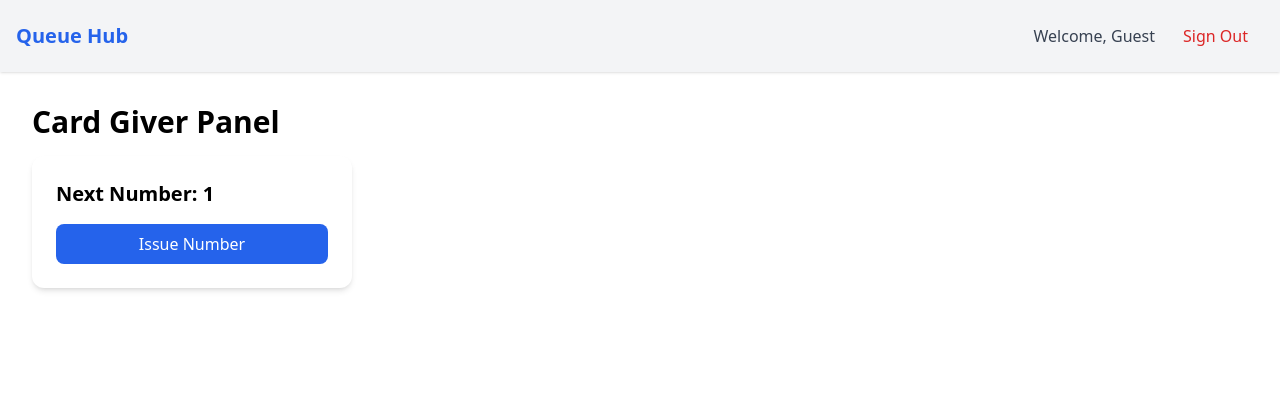
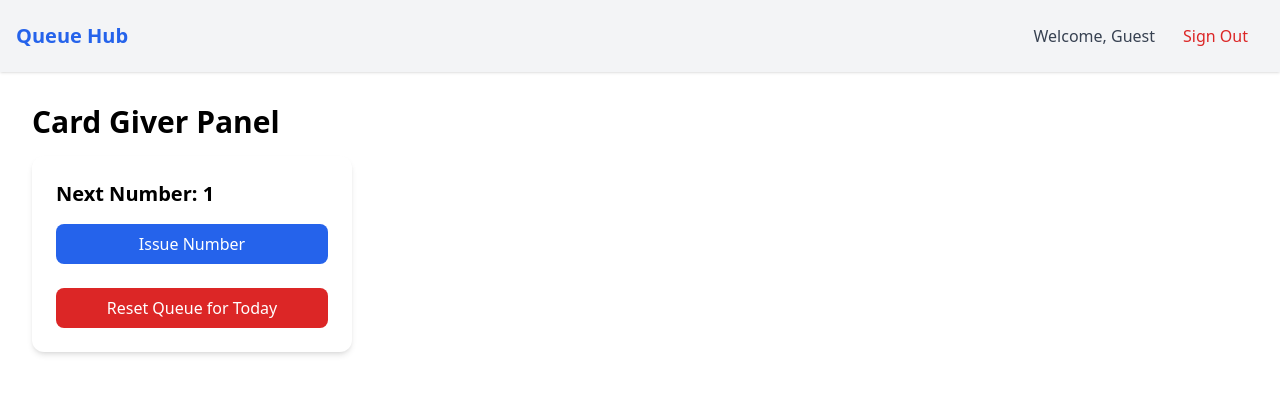
Before and after one commit to Nosafrontdev/QueueHubManager, a React (Vite) app in the folder QueueHubManager/: page /CardGiver in a window 1280 px wide. Shown: the top 394 px of the page. Built offline with nearby package versions, Linux system fonts and the light colour scheme; no server answers; the database is empty; sample sign-in values are in the browser's storage.

Commit message:
added the reset button to card giver page

```diff
--- a/QueueHubManager/src/components/Cardgiver.jsx
+++ b/QueueHubManager/src/components/Cardgiver.jsx
@@ -1,47 +1,91 @@
-import {useEffect, useState} from 'react';
-import { db } from '../firebase';
-import { collection, addDoc, serverTimestamp,getDocs, query, orderBy } from 'firebase/firestore';
-
+import { useEffect, useState } from "react";
+import { db } from "../firebase";
+import {
+  collection,
+  addDoc,
+  serverTimestamp,
+  getDocs,
+  query,
+  orderBy,
+  writeBatch,
+} from "firebase/firestore";
 
 function Cardgiver() {
-
   const [nextNumber, setNextNumber] = useState(1);
   const [loading, setLoading] = useState(true);
+  const [resetLoading, setResetLoading] = useState(false);
 
-    useEffect (() => {
+  // -----------------------------
+  // Load last queue number
+  // -----------------------------
+  useEffect(() => {
     const fetchLastQueueNumber = async () => {
-            const q = query(collection (db, 'queue'), orderBy('number', 'desc'));
+      const q = query(collection(db, "queue"), orderBy("number", "desc"));
       const snap = await getDocs(q);
 
-             if (!snap.empty){
+      if (!snap.empty) {
         const highest = snap.docs[0].data().number;
-                setNextNumber(highest+1);
+        setNextNumber(highest + 1);
       }
       setLoading(false);
+    };
 
-        };
     fetchLastQueueNumber();
-
   }, []);
 
-    const issueNumber = async() => {
-        try{
-            await addDoc(collection(db, 'queue'), {
+  // -----------------------------
+  // Issue new patient number
+  // -----------------------------
+  const issueNumber = async () => {
+    try {
+      await addDoc(collection(db, "queue"), {
         number: nextNumber,
         createdAt: serverTimestamp(),
         served: false,
       });
 
       alert(`Patient number ${nextNumber} issued!`);
-            setNextNumber(nextNumber +1);
+      setNextNumber(nextNumber + 1);
+    } catch (error) {
+      console.error(error);
+      alert("Error issuing number");
     }
-         catch (error){
-            console.log(error);
-            alert('error issuing number');
+  };
+
+  // -----------------------------
+  // DAILY RESET FUNCTION
+  // -----------------------------
+  const resetQueue = async () => {
+    const confirmReset = window.confirm(
+      "Are you sure you want to RESET today’s queue? All numbers will be cleared and restart from 1."
+    );
+
+    if (!confirmReset) return;
+
+    setResetLoading(true);
+
+    try {
+      const snap = await getDocs(collection(db, "queue"));
+      const batch = writeBatch(db);
+
+      snap.forEach((doc) => batch.delete(doc.ref));
+
+      await batch.commit();
+
+      // Reset UI
+      setNextNumber(1);
+
+      alert("Queue has been reset for the day!");
+    } catch (error) {
+      console.error(error);
+      alert("Error resetting queue.");
     }
 
+    setResetLoading(false);
   };
-    if (loading) return <div> Loading Queue</div>;
+
+  if (loading) return <div>Loading Queue...</div>;
+
   return (
     <div className="p-8">
       <h1 className="text-3xl font-bold mb-4">Card Giver Panel</h1>
@@ -55,9 +99,17 @@ function Cardgiver() {
         >
           Issue Number
         </button>
+
+        {/* Daily Reset Button */}
+        <button
+          onClick={resetQueue}
+          disabled={resetLoading}
+          className="mt-6 w-full bg-red-600 hover:bg-red-700 text-white py-2 rounded-lg"
+        >
+          {resetLoading ? "Resetting..." : "Reset Queue for Today"}
+        </button>
       </div>
     </div>
-
   );
 }
 
```
Lines whose indentation alone changed are shown as unchanged.
